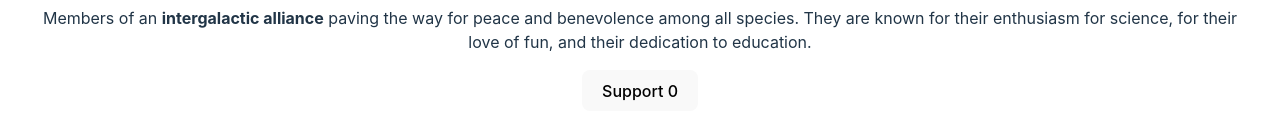
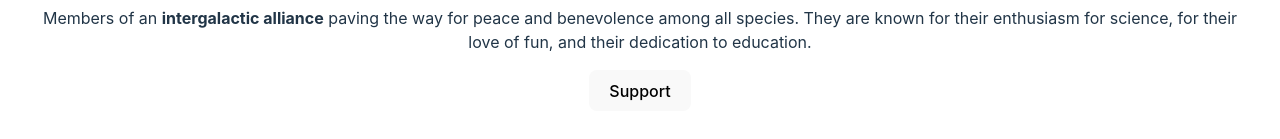
Before and after one commit to MrKwaza220/react, a React (Vite) app in the folder hands-on-react/: page / in a window 1280 px wide. Shown: the part 917-1056 px from the top of the page. Built offline with nearby package versions, Linux system fonts and the light colour scheme.

Commit message:
feat: enhance Support component to update document title and modify button text based on support

```diff
--- a/hands-on-react/src/components/Support.jsx
+++ b/hands-on-react/src/components/Support.jsx
@@ -1,11 +1,15 @@
-import {useState} from "react";
+import {useState, useEffect, use} from "react";
+const pageTitle = document.title;
 
 export default function Support() {
     const [count, setCount] = useState(0);
 
+    useEffect(() => {
+        count && (document.title = `${pageTitle}--${count}`);
+    });
     return (
         <button className="outline" onClick={() => setCount(count + 1)}>
-        Support {count}
+           {count === 0 ? "Support" : `Thanks for your support! ${count}`}
       </button>
     )
 }
```
